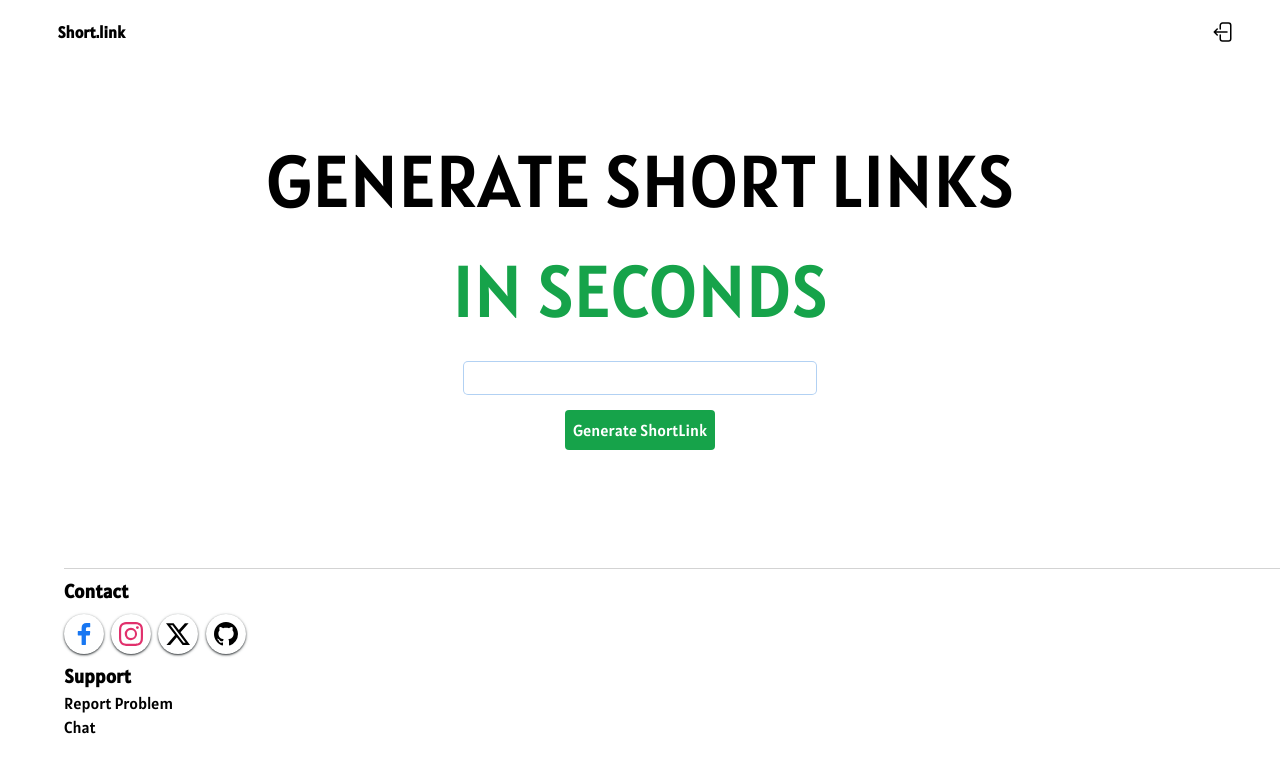
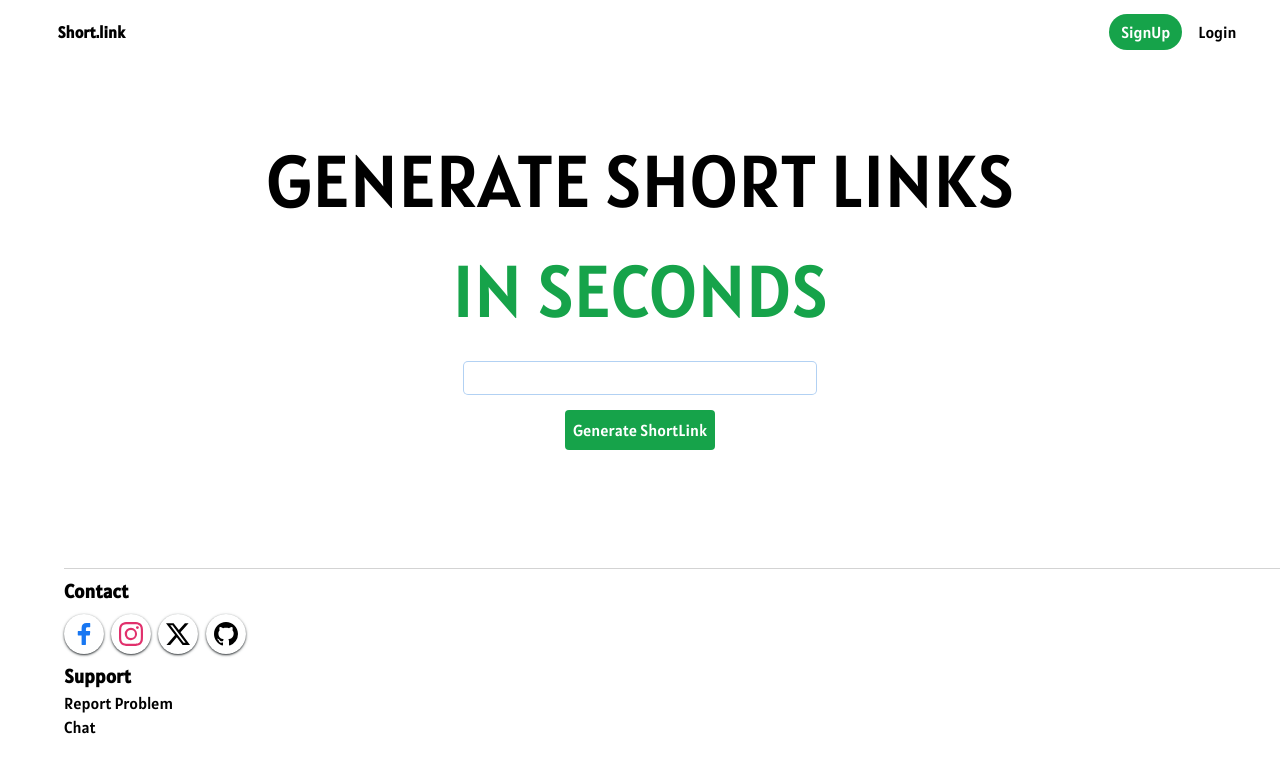
Before and after one commit to Codinplus31/short.link, a React (Vite) app: page / in a window 1280 px wide. Shown: the top 772 px of the page. Built offline with nearby package versions, Linux system fonts and the light colour scheme.

Commit message:
Update header1.jsx

```diff
--- a/src/header1.jsx
+++ b/src/header1.jsx
@@ -50,7 +50,7 @@ function Header(){
           <li>About</li>
 
         </ul>*/}
-        {isLoggedin ? <div className='mr-[4%]'>
+        {!isLoggedin ? <div className='mr-[4%]'>
           <Link to={'signup'} className='mr-4 bg-green-600 text-white py-2 px-3 rounded-full'>SignUp</Link>
           <Link to={'login'}>Login</Link>
         </div> : <div className='mr-[4%]'>
```
